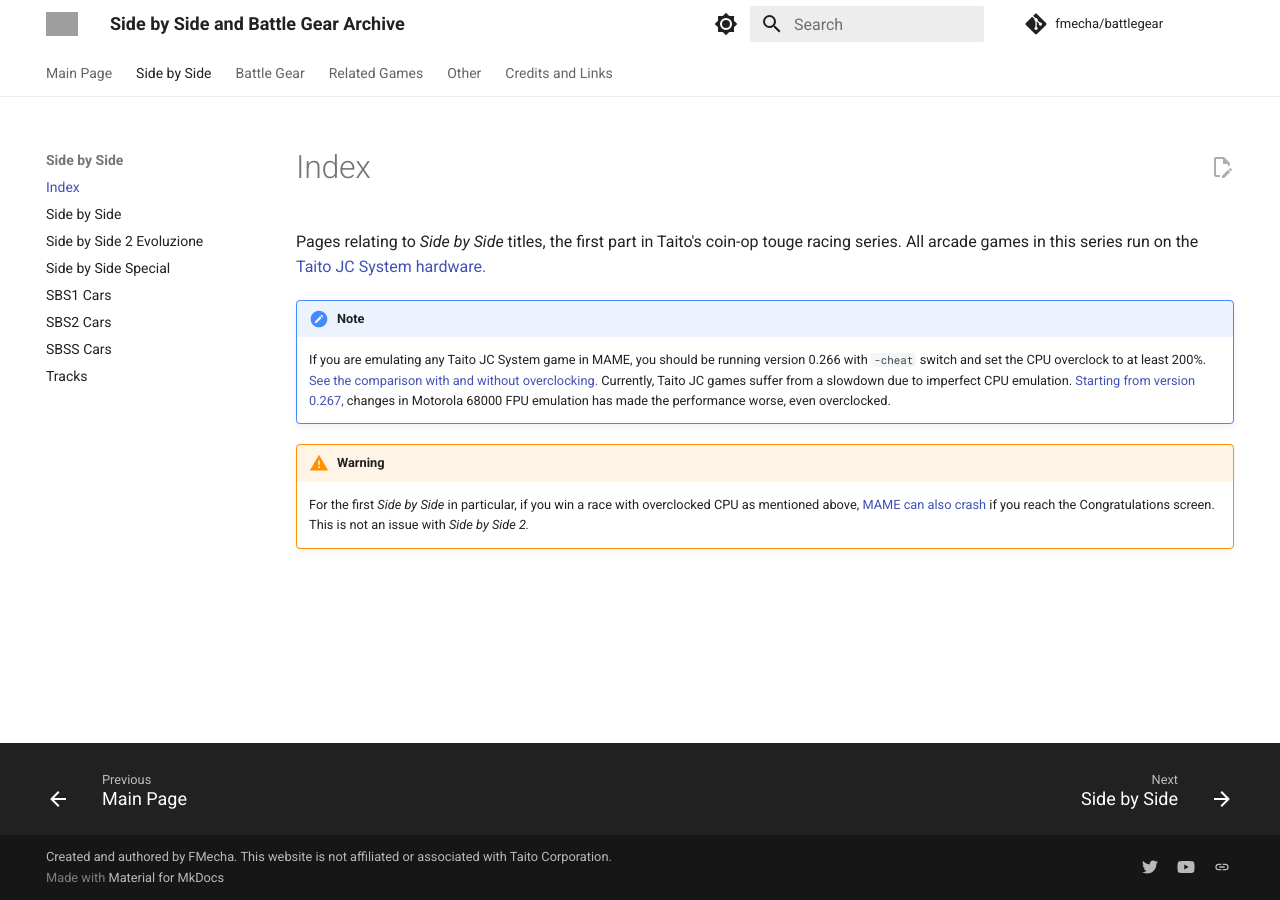
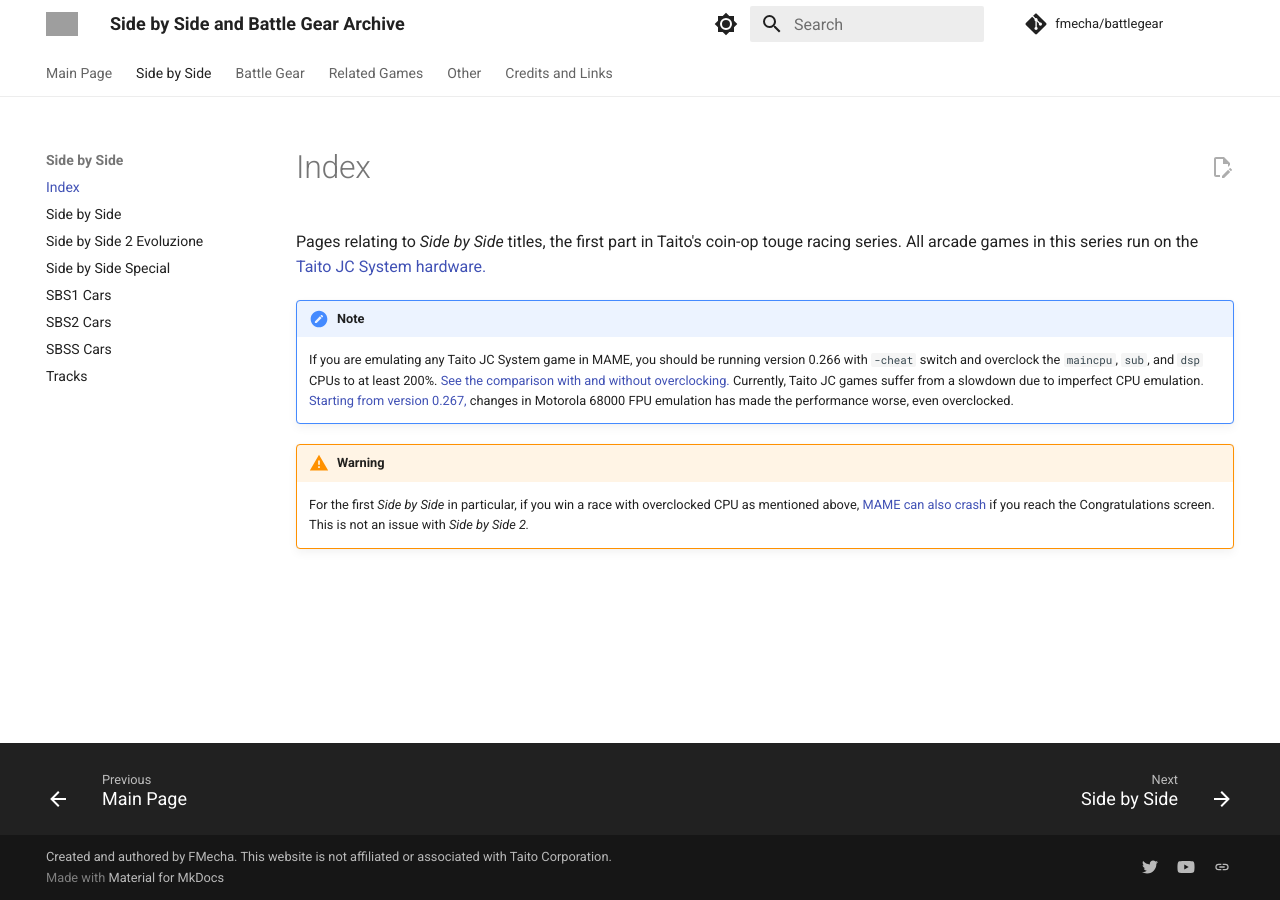
Before and after one commit to FMecha/battlegear, an MkDocs documentation site: the page built from docs/sidebs/index.md, in a window 1280 px wide. Built offline with MkDocs 1.6.1 and Material for MkDocs 9.7.7, drawn with Linux system fonts in a browser that asks for light colours; comment, search, counter and statistics services are not loaded; grey boxes are pictures that could not be loaded.

Commit message:
what to overclock

```diff
--- a/docs/sidebs/index.md
+++ b/docs/sidebs/index.md
@@ -1,7 +1,7 @@
 Pages relating to *Side by Side* titles, the first part in Taito's coin-op touge racing series. All arcade games in this series run on the [Taito JC System hardware.](https://www.system16.com/hardware.php?id=667)
 
 !!! note
-    If you are emulating any Taito JC System game in MAME, you should be running version 0.266 with `-cheat` switch and set the CPU overclock to at least 200%. [See the comparison with and without overclocking.](https://www.youtube.com/watch?v=gCzgSLNob-8&t=13s) Currently, Taito JC games suffer from a slowdown due to imperfect CPU emulation. [Starting from version 0.267,](https://github.com/mamedev/mame/commit/3d357c07c0ca824868bbe7586839c8caae236571#diff-2fc8ed920c6dc8de6019a9cde02d47e52e622912f49e6e03a5544471103b32d4) changes in Motorola 68000 FPU emulation has made the performance worse, even overclocked.
+    If you are emulating any Taito JC System game in MAME, you should be running version 0.266 with `-cheat` switch and overclock the `maincpu`, `sub`, and `dsp` CPUs to at least 200%. [See the comparison with and without overclocking.](https://www.youtube.com/watch?v=gCzgSLNob-8&t=13s) Currently, Taito JC games suffer from a slowdown due to imperfect CPU emulation. [Starting from version 0.267,](https://github.com/mamedev/mame/commit/3d357c07c0ca824868bbe7586839c8caae236571#diff-2fc8ed920c6dc8de6019a9cde02d47e52e622912f49e6e03a5544471103b32d4) changes in Motorola 68000 FPU emulation has made the performance worse, even overclocked.
 
 !!! warning
     For the first *Side by Side* in particular, if you win a race with overclocked CPU as mentioned above, [MAME can also crash](https://mametesters.org/view.php?id=8852) if you reach the Congratulations screen. This is not an issue with *Side by Side 2.*
```
